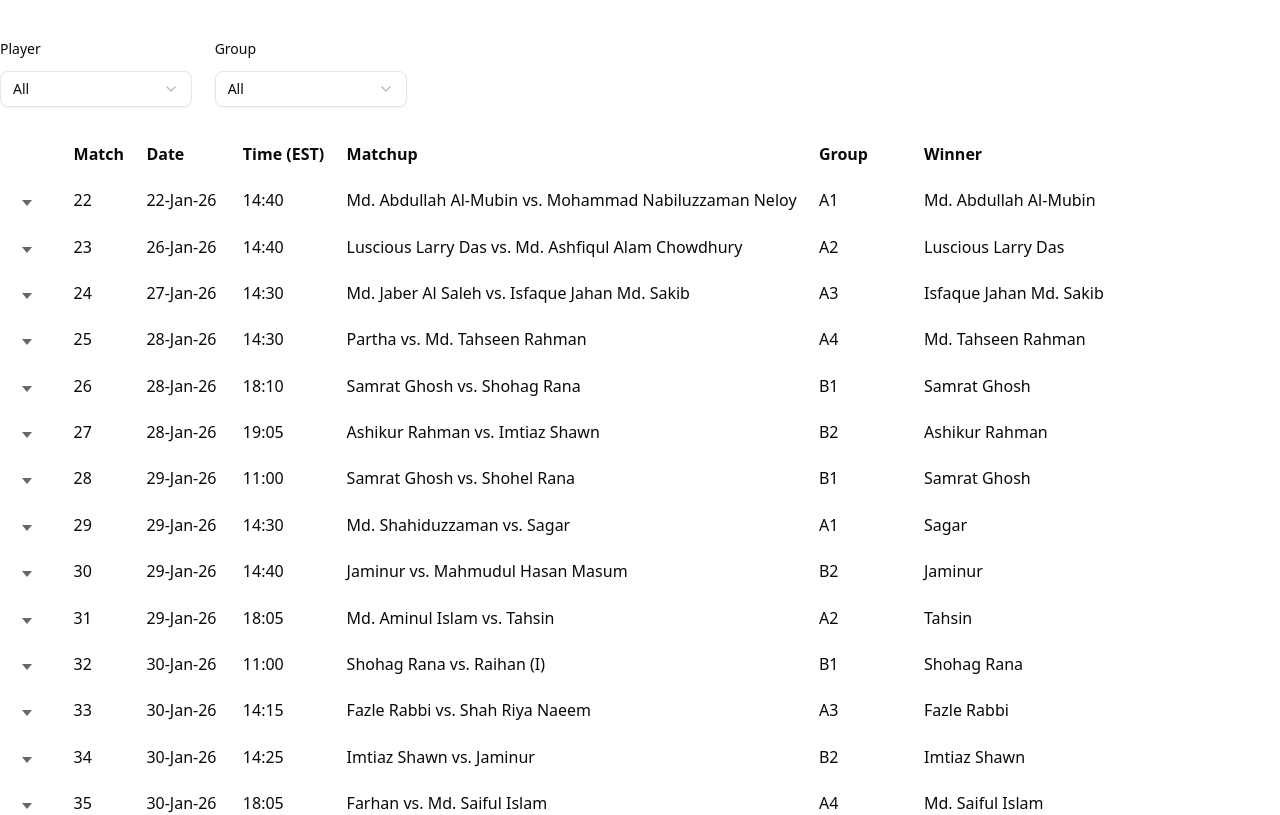
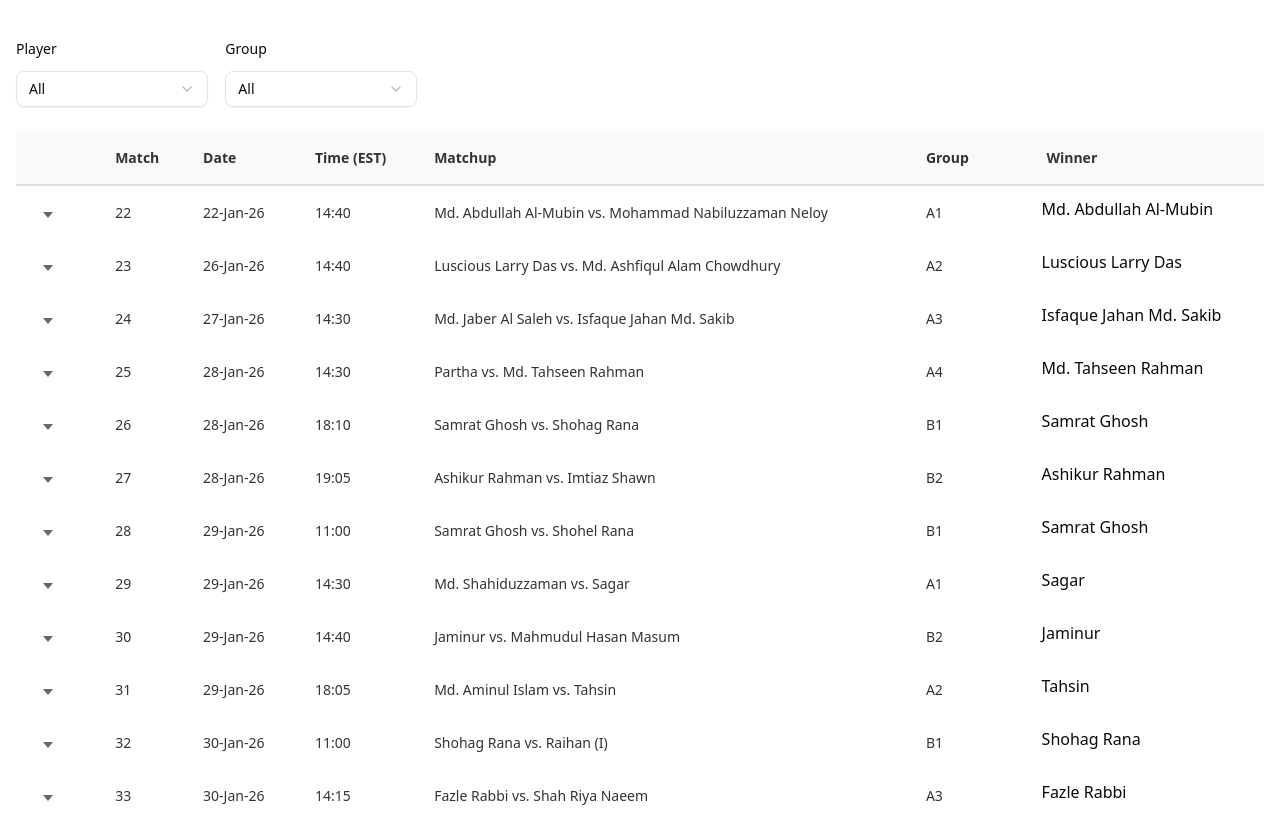
Before and after one commit to tahsinAmin/tt26, a React (Vite) app: page / in a window 1280 px wide. Shown: the part 1260-2075 px from the top of the page. Built offline with nearby package versions, Linux system fonts and the light colour scheme.

Commit message:
fix: Table shall not break in reponsive

```diff
--- a/src/components/CollapsibleTable.jsx
+++ b/src/components/CollapsibleTable.jsx
@@ -46,8 +46,8 @@ const CollapsibleTable = () => {
         }
 
         return (
-            <table className="tablepress">
-                <thead>
+            <table className="tablepress history-table">
+                <thead style={{ background: '#ffffff' }}>
                     <tr>
                         <th>Game</th>
                         <th>{players[0]}</th>
@@ -108,13 +108,13 @@ const CollapsibleTable = () => {
     }, [selectedName, selectedGroup]);
 
     return (
-        <div className="min-h-svh max-w-[1660px] mx-auto">
-            <h1 className="text-7xl font-bold my-26 text-[#00456b]">Table Tennis Singles 2026 (Unofficial)</h1>
+        <div className="min-h-svh max-w-[1660px] mx-auto px-4">
+            <h1 className="text-2xl md:text-7xl font-bold  my-12 md:my-26 text-[#00456b]">Table Tennis Singles 2026 (Unofficial)</h1>
 
             <Standings />
 
             <section className="tablepress-responsive-container mb-40">
-                <div className="grid gap-2 grid-cols-6 mb-6">
+                <div className="grid gap-2 sm:grid-cols-6 mb-6">
                     <Field>
                         <FieldLabel>Player</FieldLabel>
 
@@ -211,16 +211,17 @@ const CollapsibleTable = () => {
                         </Select>
                     </Field>
                 </div>
-                {filteredGroups.length > 0 ? (<table id="tablepress-283" className="tablepress tablepress-id-283 tbody-has-connected-cells">
-                    <thead>
+                <div style={styles.tableWrapper}>
+                    {filteredGroups.length > 0 ? (<table id="tablepress-283" className="tablepress tablepress-id-283 tbody-has-connected-cells" style={styles.table}>
+                        <thead style={styles.thead}>
                             <tr className="row-1">
-                            <th className="column-0"></th>
-                            <th className="column-1">Match</th>
-                            <th className="column-2">Date</th>
-                            <th className="column-3">Time (EST)</th>
-                            <th className="column-5">Matchup</th>
-                            <th className="column-6">Group</th>
-                            <th className="column-7">Winner</th>
+                                <th style={{ ...styles.th, ...styles.thFirst }} className="column-0"></th>
+                                <th style={styles.th} className="column-1">Match</th>
+                                <th style={styles.th} className="column-2">Date</th>
+                                <th style={styles.th} className="column-3">Time (EST)</th>
+                                <th style={styles.th} className="column-5">Matchup</th>
+                                <th style={styles.th} className="column-6">Group</th>
+                                <th style={styles.th} className="column-7">Winner</th>
                             </tr>
                         </thead>
                         <tbody>
@@ -228,14 +229,14 @@ const CollapsibleTable = () => {
                                 if (group.id < 0) {
                                     return (
                                         <tr className="row-91" key={index}>
-                                        <td colSpan="8" className="column-1"><b>{group.matchup}</b></td>
+                                            <td style={{...styles.td, ...styles.tdFirst}} colSpan="8" className="column-1"><b>{group.matchup}</b></td>
                                         </tr>
                                     )
                                 }
                                 return (
                                     <React.Fragment key={index}>
                                         <tr className="row-2 cursor-pointer" onClick={() => toggleRow(index)}>
-                                        <td className="column-0" style={styles.td}>
+                                            <td className="column-0" style={{...styles.td, ...styles.tdFirst}}>
                                                 <span style={styles.arrowCell} >
                                                     <span style={{
                                                         ...styles.arrow,
@@ -243,18 +244,18 @@ const CollapsibleTable = () => {
                                                     }}></span>
                                                 </span>
                                             </td>
-                                        <td className="column-1">{group.id}</td>
-                                        <td className="column-2">{group.date}</td>
-                                        <td className="column-3">{group.time}</td>
-                                        <td className="column-5">{group.players[0]} vs. {group.players[1]}</td>
-                                        <td className="column-6">{group.group}</td>
+                                            <td className="column-1" style={styles.td}>{group.id}</td>
+                                            <td className="column-2" style={styles.td}>{group.date}</td>
+                                            <td className="column-3" style={styles.td}>{group.time}</td>
+                                            <td className="column-5" style={styles.td}>{group.players[0]} vs. {group.players[1]}</td>
+                                            <td className="column-6" style={styles.td}>{group.group}</td>
                                             {group.history && (
                                                 <td className="column-7">{group.history.winner}</td>
                                             )}
                                         </tr>
                                         {expandedRows.has(index) && (
                                             <tr style={styles.detailsRow}>
-                                            <td colSpan="5">
+                                                <td colSpan="7">
                                                     <div style={styles.detailsContent}>
                                                         <div style={styles.historySection}>
                                                             <div style={styles.historyTitle}>History</div>
@@ -269,6 +270,7 @@ const CollapsibleTable = () => {
                             })}
                         </tbody>
                     </table>) : (<p>No data found</p>)}
+                </div>
 
             </section>
         </div>
@@ -277,6 +279,43 @@ const CollapsibleTable = () => {
 
 const styles = {
 
+    tableWrapper: {
+        overflowX: 'auto',
+        WebkitOverflowScrolling: 'touch' // Smooth scrolling on iOS
+    },
+    table: {
+        width: '100%',
+        minWidth: '700px', // Prevents content from breaking on small screens
+        borderCollapse: 'collapse'
+    },
+    thead: {
+        background: '#f8f9fa',
+        borderBottom: '2px solid #e0e0e0',
+        position: 'sticky',
+        top: 0,
+        zIndex: 10
+    },
+    th: {
+        padding: '16px',
+        textAlign: 'left',
+        fontWeight: '600',
+        color: '#333',
+        fontSize: '14px',
+        background: '#f8f9fa',
+        whiteSpace: 'nowrap'
+    },
+    // thFirst: {
+    //     minWidth: '25px'
+    // },
+    td: {
+        padding: '16px',
+        color: '#333',
+        fontSize: '14px',
+        whiteSpace: 'nowrap'
+    },
+    // tdFirst: {
+    //     minWidth: '25px'
+    // },
     arrowCell: {
         display: 'inline-block',
         width: '40px',
--- a/src/components/Standings.jsx
+++ b/src/components/Standings.jsx
@@ -26,7 +26,7 @@ const Standings = () => {
                             <strong>Group B2</strong>: Imtiaz Shawn, Ashikur, Jaminur, Mahmudul Hasan Masum, "Tariquzzaman Tuhin
                         </div>
                     </section> */}
-            <div className="grid grid-cols-4 gap-y-6">
+            <div className="grid sm:grid-cols-2 xl:grid-cols-4 gap-y-6">
                 <div>
                     <h1 className="text-2xl font-bold">Group A1</h1>
                     <table className="tablepress">
--- a/src/index.css
+++ b/src/index.css
@@ -117,6 +117,7 @@
   * {
     @apply border-border outline-ring/50;
   }
+
   body {
     @apply bg-background text-foreground;
   }
@@ -128,10 +129,10 @@
 }
 
 section {
-    background-position: center;
-    background-size: cover;
-    padding-top: var(--section-padding);
-    position: relative;
+  background-position: center;
+  background-size: cover;
+  padding-top: var(--section-padding);
+  position: relative;
 }
 
 .tablepress>:not(caption)>*>* {
@@ -147,6 +148,41 @@ section {
 
 @media (min-width: 992px) {
   .tablepress {
-      --padding: 0.7em;
+    --padding: 0.7em;
   }
 }
+
+
+/* Custom scrollbar styling */
+div[style*="overflowX: auto"]::-webkit-scrollbar {
+  height: 8px;
+}
+
+div[style*="overflowX: auto"]::-webkit-scrollbar-track {
+  background: #f1f1f1;
+}
+
+div[style*="overflowX: auto"]::-webkit-scrollbar-thumb {
+  background: #888;
+  border-radius: 4px;
+}
+
+div[style*="overflowX: auto"]::-webkit-scrollbar-thumb:hover {
+  background: #555;
+}
+
+/* Responsive adjustments */
+@media (max-width: 768px) {
+  .history-table {
+    font-size: 12px;
+  }
+
+  .history-table th,
+  .history-table td {
+    padding: 8px 10px;
+  }
+
+  .tablepress {
+    width: 100%
+  }
+}
```
Lines whose indentation alone changed are shown as unchanged.
